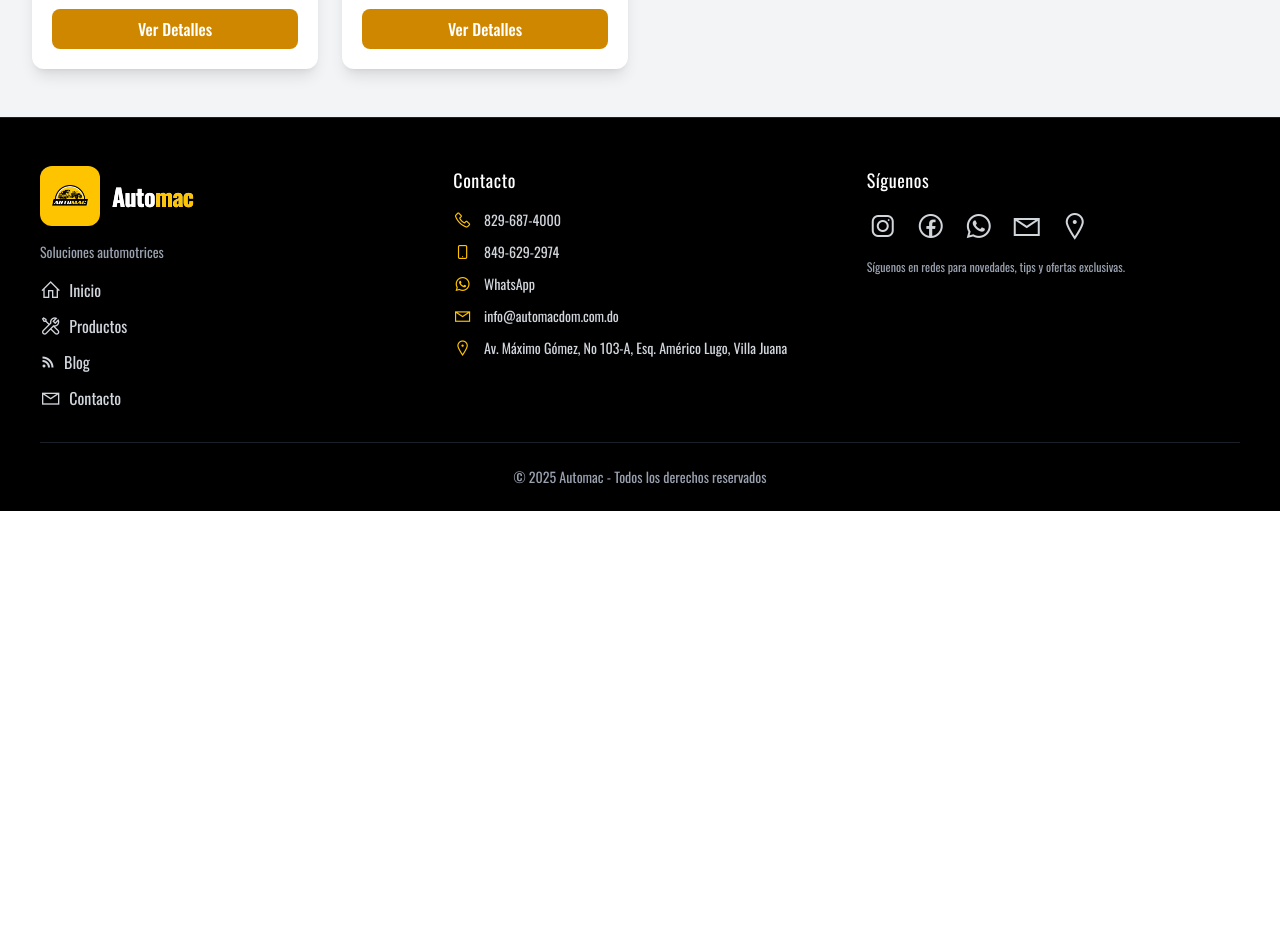
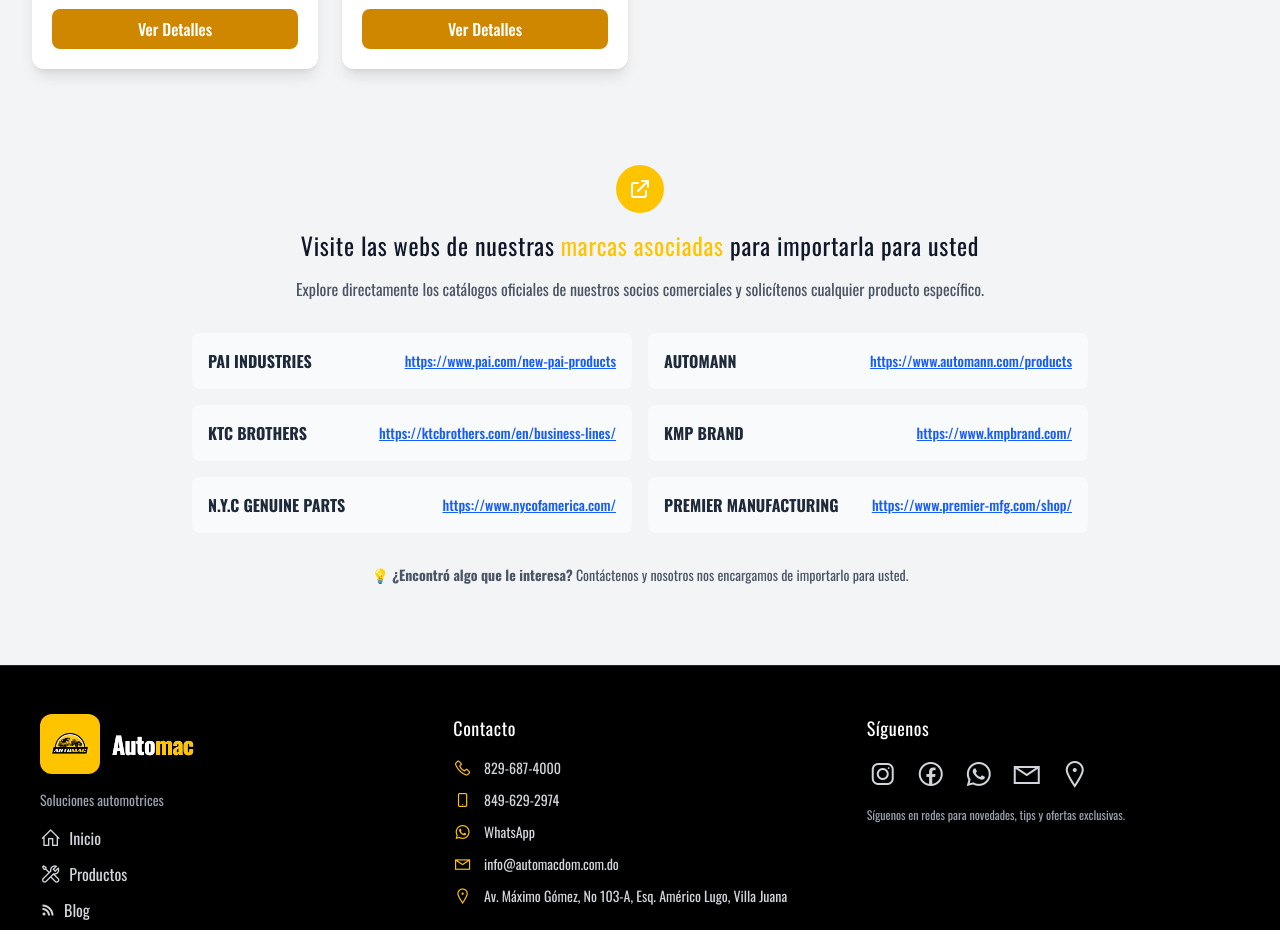
Before and after one commit to angelo2345-ui/auto-mac-prueba-2.0, a Vue app: page /productos in a window 1280 px wide. Shown: the part 7020-7950 px from the top of the page. Before the commit the page ends 7531 px from the top, so only its background shows below. Built offline with nearby package versions, Linux system fonts and the light colour scheme.

Commit message:
Add brand links section to Productos page and improve BrandCarousel component

```diff
--- a/src/components/BrandCarousel.vue
+++ b/src/components/BrandCarousel.vue
@@ -19,8 +19,8 @@
     <!-- Grid de marcas con diseño profesional -->
     <div class="grid grid-cols-2 sm:grid-cols-3 md:grid-cols-4 lg:grid-cols-6 gap-6 mb-12">
       <div v-for="(brand, index) in brands" :key="index"
-           class="brand-card group cursor-pointer">
-        <div class="bg-white rounded-xl p-6 h-32 flex flex-col items-center justify-center shadow-md hover:shadow-xl transition-all duration-300 hover:-translate-y-2">
+           class="brand-card group cursor-pointer relative overflow-hidden">
+        <div class="bg-white rounded-xl p-6 h-32 flex flex-col items-center justify-center transition-all duration-300 hover:-translate-y-2 relative">
           <div class="brand-image-container mb-2">
             <img :src="getImagePath(brand)" :alt="brand"
                  :class="[
@@ -29,11 +29,28 @@
                  ]" />
           </div>
           <span class="font-semibold text-gray-700 text-sm text-center group-hover:text-yellow-600 transition-colors duration-300">
-            {{ brand }}
+            {{ brand.toUpperCase() }}
           </span>
+
+          <!-- Botón de enlace (solo aparece si tiene URL) -->
+          <div v-if="getBrandUrl(brand)"
+               class="absolute inset-0 flex items-center justify-center opacity-0 group-hover:opacity-100 transition-all duration-300 transform translate-y-2 group-hover:translate-y-0">
+            <a :href="getBrandUrl(brand)"
+               target="_blank"
+               rel="noopener noreferrer"
+               class="bg-yellow-500 hover:bg-yellow-600 text-black px-4 py-2 rounded-lg font-bold text-sm transform hover:scale-105 transition-all duration-200 flex items-center gap-2"
+               @click.stop>
+              <svg class="w-4 h-4" fill="none" stroke="currentColor" viewBox="0 0 24 24">
+                <path stroke-linecap="round" stroke-linejoin="round" stroke-width="2"
+                      d="M10 6H6a2 2 0 00-2 2v10a2 2 0 002 2h10a2 2 0 002-2v-4M14 4h6m0 0v6m0-6L10 14"/>
+              </svg>
+              Ir a Página
+            </a>
+          </div>
         </div>
       </div>
     </div>
+
 
     <!-- Sección de valor agregado -->
     <div class=" rounded-2xl p-8 mb-8">
@@ -58,17 +75,32 @@
 import { ref } from 'vue'
 
 const brands = ref([
-  'pai', 'automann', 'KTC', 'KMP brand', 'N.Y.C Genuine Parts', 'Premier_Manufacturing'
+  'pai', 'automann', 'KTC', 'KMP brand', 'N.Y.C Genuine Parts', 'Premier Manufacturing'
 ])
 
 // Función para obtener la ruta correcta de la imagen según la marca
 const getImagePath = (brand) => {
   // Marcas con extensión .webp
-  if (brand === 'automann' || brand === 'Premier_Manufacturing') {
-    return `/images/marcas/${brand}.webp`
+  if (brand === 'automann' || brand === 'Premier Manufacturing') {
+    // Para Premier Manufacturing, usar el nombre del archivo con underscore
+    const fileName = brand === 'Premier Manufacturing' ? 'Premier_Manufacturing' : brand
+    return `/images/marcas/${fileName}.webp`
   }
   // Para el resto de marcas, usar .png
   return `/images/marcas/${brand}.png`
+}
+
+// Función para obtener la URL correspondiente a cada marca
+const getBrandUrl = (brand) => {
+  const urlMap = {
+    'pai': 'https://www.pai.com/new-pai-products',
+    'automann': 'https://www.automann.com/products',
+    'KTC': 'https://ktcbrothers.com/en/business-lines/',
+    'KMP brand': 'https://www.kmpbrand.com/',
+    'N.Y.C Genuine Parts': 'https://www.nycofamerica.com/',
+    'Premier Manufacturing': 'https://www.premier-mfg.com/shop/'
+  }
+  return urlMap[brand] || null
 }
 </script>
 
--- a/src/pages/Productos.vue
+++ b/src/pages/Productos.vue
@@ -47,6 +47,88 @@
         :product="selectedProduct"
         @close="closeProductModal"
       />
+
+      <!-- Sección de marcas asociadas -->
+      <div class="mt-16  rounded-2xl  p-8">
+        <div class="text-center mb-8">
+          <div class="inline-flex items-center justify-center w-12 h-12 rounded-full mb-4" style="background-color: var(--color-amarillo);">
+            <svg class="w-6 h-6 text-white" fill="none" stroke="currentColor" viewBox="0 0 24 24">
+              <path stroke-linecap="round" stroke-linejoin="round" stroke-width="2" d="M10 6H6a2 2 0 00-2 2v10a2 2 0 002 2h10a2 2 0 002-2v-4M14 4h6m0 0v6m0-6L10 14"/>
+            </svg>
+          </div>
+          <h3 class="text-2xl font-bold text-gray-900 mb-4" style="font-family: var(--fuente-titulos);">
+            Visite las webs de nuestras <span style="color: var(--color-amarillo);">marcas asociadas</span> para importarla para usted
+          </h3>
+          <p class="text-gray-600 mb-6">
+            Explore directamente los catálogos oficiales de nuestros socios comerciales y solicítenos cualquier producto específico.
+          </p>
+        </div>
+
+        <div class="max-w-4xl mx-auto">
+          <ul class="grid grid-cols-1 md:grid-cols-2 gap-4">
+            <li class="flex items-center justify-between p-4 bg-gray-50 rounded-lg hover:bg-gray-100 transition-colors duration-300">
+              <span class="font-semibold text-gray-800" style="font-family: var(--fuente-principal);">PAI INDUSTRIES</span>
+              <a href="https://www.pai.com/new-pai-products"
+                 target="_blank"
+                 rel="noopener noreferrer"
+                 class="text-blue-600 hover:text-blue-800 underline text-sm font-medium">
+                https://www.pai.com/new-pai-products
+              </a>
+            </li>
+            <li class="flex items-center justify-between p-4 bg-gray-50 rounded-lg hover:bg-gray-100 transition-colors duration-300">
+              <span class="font-semibold text-gray-800" style="font-family: var(--fuente-principal);">AUTOMANN</span>
+              <a href="https://www.automann.com/products"
+                 target="_blank"
+                 rel="noopener noreferrer"
+                 class="text-blue-600 hover:text-blue-800 underline text-sm font-medium">
+                https://www.automann.com/products
+              </a>
+            </li>
+            <li class="flex items-center justify-between p-4 bg-gray-50 rounded-lg hover:bg-gray-100 transition-colors duration-300">
+              <span class="font-semibold text-gray-800" style="font-family: var(--fuente-principal);">KTC BROTHERS</span>
+              <a href="https://ktcbrothers.com/en/business-lines/"
+                 target="_blank"
+                 rel="noopener noreferrer"
+                 class="text-blue-600 hover:text-blue-800 underline text-sm font-medium">
+                https://ktcbrothers.com/en/business-lines/
+              </a>
+            </li>
+            <li class="flex items-center justify-between p-4 bg-gray-50 rounded-lg hover:bg-gray-100 transition-colors duration-300">
+              <span class="font-semibold text-gray-800" style="font-family: var(--fuente-principal);">KMP BRAND</span>
+              <a href="https://www.kmpbrand.com/"
+                 target="_blank"
+                 rel="noopener noreferrer"
+                 class="text-blue-600 hover:text-blue-800 underline text-sm font-medium">
+                https://www.kmpbrand.com/
+              </a>
+            </li>
+            <li class="flex items-center justify-between p-4 bg-gray-50 rounded-lg hover:bg-gray-100 transition-colors duration-300">
+              <span class="font-semibold text-gray-800" style="font-family: var(--fuente-principal);">N.Y.C GENUINE PARTS</span>
+              <a href="https://www.nycofamerica.com/"
+                 target="_blank"
+                 rel="noopener noreferrer"
+                 class="text-blue-600 hover:text-blue-800 underline text-sm font-medium">
+                https://www.nycofamerica.com/
+              </a>
+            </li>
+            <li class="flex items-center justify-between p-4 bg-gray-50 rounded-lg hover:bg-gray-100 transition-colors duration-300">
+              <span class="font-semibold text-gray-800" style="font-family: var(--fuente-principal);">PREMIER MANUFACTURING</span>
+              <a href="https://www.premier-mfg.com/shop/"
+                 target="_blank"
+                 rel="noopener noreferrer"
+                 class="text-blue-600 hover:text-blue-800 underline text-sm font-medium">
+                https://www.premier-mfg.com/shop/
+              </a>
+            </li>
+          </ul>
+        </div>
+
+        <div class="text-center mt-8">
+          <p class="text-gray-600 text-sm">
+            💡 <strong>¿Encontró algo que le interesa?</strong> Contáctenos y nosotros nos encargamos de importarlo para usted.
+          </p>
+        </div>
+      </div>
     </div>
   </section>
 </template>
```
